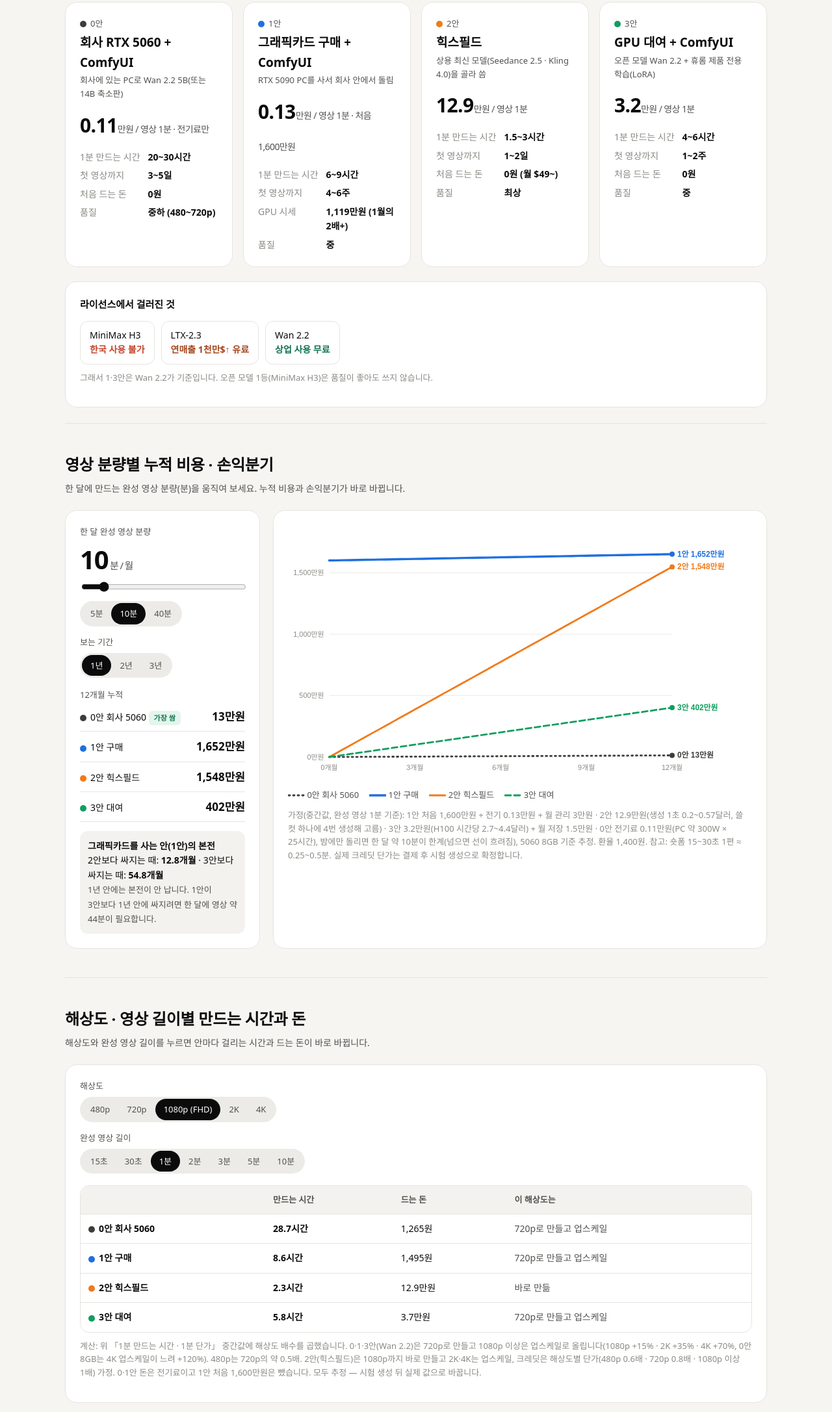
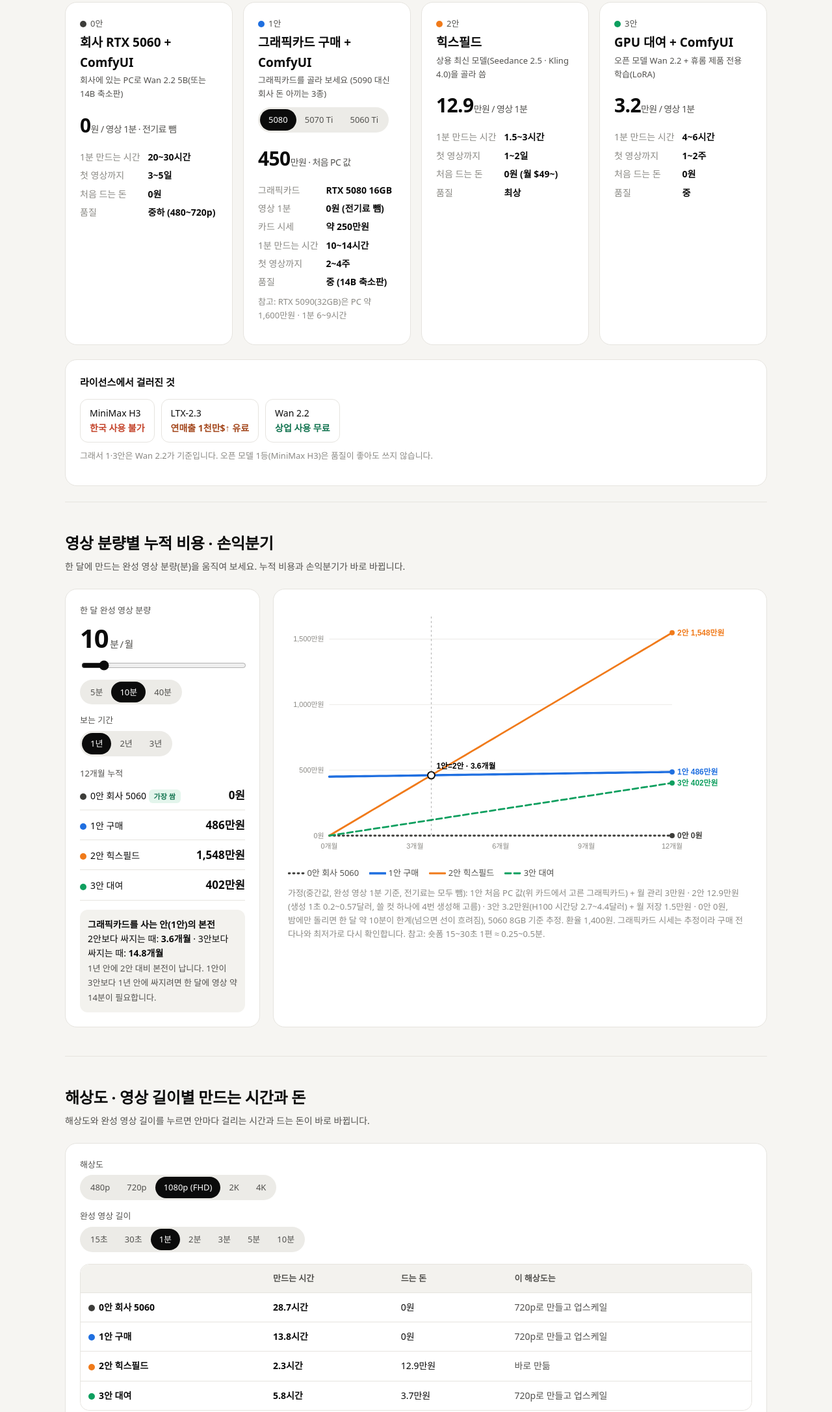
Before and after one commit to simjb23-oss/hurom-video-agent, a plain HTML site: page index.html in a window 1280 px wide. Shown: the part 335-2508 px from the top of the page at 65% size. Drawn offline with Linux system fonts and the light colour scheme; a web font is replaced by a local one.

Commit message:
1안 그래픽카드 3종 선택(5080·5070Ti·5060Ti), 전기료 제외

```diff
--- a/index.html
+++ b/index.html
@@ -91,12 +91,14 @@ footer{padding:30px 0 60px;color:var(--mute);font-size:12px}footer a{color:var(-
   <div class="card plan fade">
    <div class="tag"><span class="dot" style="background:var(--a0)"></span>0안</div><h3>회사 RTX 5060 + ComfyUI</h3>
    <div class="tag">회사에 있는 PC로 Wan 2.2 5B(또는 14B 축소판)</div>
-   <div class="big">0.11<small>만원 / 영상 1분 · 전기료만</small></div>
+   <div class="big">0<small>원 / 영상 1분 · 전기료 뺌</small></div>
    <dl class="kv"><dt>1분 만드는 시간</dt><dd>20~30시간</dd><dt>첫 영상까지</dt><dd>3~5일</dd><dt>처음 드는 돈</dt><dd>0원</dd><dt>품질</dt><dd>중하 (480~720p)</dd></dl></div>
   <div class="card plan fade"><div class="tag"><span class="dot" style="background:var(--a1)"></span>1안</div><h3>그래픽카드 구매 + ComfyUI</h3>
-   <div class="tag">RTX 5090 PC를 사서 회사 안에서 돌림</div>
-   <div class="big">0.13<small>만원 / 영상 1분 · 처음 1,600만원</small></div>
-   <dl class="kv"><dt>1분 만드는 시간</dt><dd>6~9시간</dd><dt>첫 영상까지</dt><dd>4~6주</dd><dt>GPU 시세</dt><dd>1,119만원 (1월의 2배+)</dd><dt>품질</dt><dd>중</dd></dl></div>
+   <div class="tag">그래픽카드를 골라 보세요 (5090 대신 회사 돈 아끼는 3종)</div>
+   <div class="seg" id="gpu" style="margin:10px 0 2px;flex-wrap:wrap"><button data-g="0" class="on">5080</button><button data-g="1">5070 Ti</button><button data-g="2">5060 Ti</button></div>
+   <div class="big"><span id="g1p">450</span><small>만원 · 처음 PC 값</small></div>
+   <dl class="kv"><dt>그래픽카드</dt><dd id="g1n">RTX 5080 16GB</dd><dt>영상 1분</dt><dd>0원 (전기료 뺌)</dd><dt>카드 시세</dt><dd id="g1c">약 250만원</dd><dt>1분 만드는 시간</dt><dd id="g1t">10~14시간</dd><dt>첫 영상까지</dt><dd>2~4주</dd><dt>품질</dt><dd id="g1q">중 (14B 축소판)</dd></dl>
+   <p class="note" style="margin-top:8px">참고: RTX 5090(32GB)은 PC 약 1,600만원 · 1분 6~9시간</p></div>
   <div class="card plan fade"><div class="tag"><span class="dot" style="background:var(--a2)"></span>2안</div><h3>힉스필드</h3>
    <div class="tag">상용 최신 모델(Seedance 2.5 · Kling 4.0)을 골라 씀</div>
    <div class="big">12.9<small>만원 / 영상 1분</small></div>
@@ -134,7 +136,7 @@ footer{padding:30px 0 60px;color:var(--mute);font-size:12px}footer a{color:var(-
   </div>
   <div class="card"><svg id="cc" class="chart" viewBox="0 0 720 400"></svg>
    <div class="legend"><span><svg width="26" height="8"><line x1="1" y1="4" x2="25" y2="4" stroke="#3d3d3a" stroke-width="2.8" stroke-dasharray="2 5" stroke-linecap="round"/></svg> 0안 회사 5060</span><span><svg width="26" height="8"><line x1="1" y1="4" x2="25" y2="4" stroke="#1f6fe0" stroke-width="3.4"  stroke-linecap="round"/></svg> 1안 구매</span><span><svg width="26" height="8"><line x1="1" y1="4" x2="25" y2="4" stroke="#f07a1a" stroke-width="2.8"  stroke-linecap="round"/></svg> 2안 힉스필드</span><span><svg width="26" height="8"><line x1="1" y1="4" x2="25" y2="4" stroke="#0e9f5f" stroke-width="2.8" stroke-dasharray="9 5" stroke-linecap="round"/></svg> 3안 대여</span></div>
-   <p class="note">가정(중간값, 완성 영상 1분 기준): 1안 처음 1,600만원 + 전기 0.13만원 + 월 관리 3만원 · 2안 12.9만원(생성 1초 0.2~0.57달러, 쓸 컷 하나에 4번 생성해 고름) · 3안 3.2만원(H100 시간당 2.7~4.4달러) + 월 저장 1.5만원 · 0안 전기료 0.11만원(PC 약 300W × 25시간), 밤에만 돌리면 한 달 약 10분이 한계(넘으면 선이 흐려짐), 5060 8GB 기준 추정. 환율 1,400원. 참고: 숏폼 15~30초 1편 ≈ 0.25~0.5분. 실제 크레딧 단가는 결제 후 시험 생성으로 확정합니다.</p></div>
+   <p class="note">가정(중간값, 완성 영상 1분 기준, 전기료는 모두 뺌): 1안 처음 PC 값(위 카드에서 고른 그래픽카드) + 월 관리 3만원 · 2안 12.9만원(생성 1초 0.2~0.57달러, 쓸 컷 하나에 4번 생성해 고름) · 3안 3.2만원(H100 시간당 2.7~4.4달러) + 월 저장 1.5만원 · 0안 0원, 밤에만 돌리면 한 달 약 10분이 한계(넘으면 선이 흐려짐), 5060 8GB 기준 추정. 환율 1,400원. 그래픽카드 시세는 추정이라 구매 전 다나와 최저가로 다시 확인합니다. 참고: 숏폼 15~30초 1편 ≈ 0.25~0.5분.</p></div>
  </div>
 </section>
 
@@ -147,7 +149,7 @@ footer{padding:30px 0 60px;color:var(--mute);font-size:12px}footer a{color:var(-
   <div style="font-size:13px;color:var(--sub);margin:14px 0 6px">완성 영상 길이</div>
   <div class="seg" id="ln"><button data-l="0.25">15초</button><button data-l="0.5">30초</button><button data-l="1" class="on">1분</button><button data-l="2">2분</button><button data-l="3">3분</button><button data-l="5">5분</button><button data-l="10">10분</button></div>
   <div class="tw" style="margin-top:18px"><table><thead><tr><th></th><th>만드는 시간</th><th>드는 돈</th><th>이 해상도는</th></tr></thead><tbody id="rt"></tbody></table></div>
-  <p class="note">계산: 위 「1분 만드는 시간 · 1분 단가」 중간값에 해상도 배수를 곱했습니다. 0·1·3안(Wan 2.2)은 720p로 만들고 1080p 이상은 업스케일로 올립니다(1080p +15% · 2K +35% · 4K +70%, 0안 8GB는 4K 업스케일이 느려 +120%). 480p는 720p의 약 0.5배. 2안(힉스필드)은 1080p까지 바로 만들고 2K·4K는 업스케일, 크레딧은 해상도별 단가(480p 0.6배 · 720p 0.8배 · 1080p 이상 1배) 가정. 0·1안 돈은 전기료이고 1안 처음 1,600만원은 뺐습니다. 모두 추정 — 시험 생성 뒤 실제 값으로 바꿉니다.</p>
+  <p class="note">계산: 위 「1분 만드는 시간 · 1분 단가」 중간값에 해상도 배수를 곱했습니다. 0·1·3안(Wan 2.2)은 720p로 만들고 1080p 이상은 업스케일로 올립니다(1080p +15% · 2K +35% · 4K +70%, 0안 8GB는 4K 업스케일이 느려 +120%). 480p는 720p의 약 0.5배. 2안(힉스필드)은 1080p까지 바로 만들고 2K·4K는 업스케일, 크레딧은 해상도별 단가(480p 0.6배 · 720p 0.8배 · 1080p 이상 1배) 가정. 0·1안은 전기료를 빼서 0원이고 1안 처음 PC 값은 뺐습니다. 1안 시간은 위 카드에서 고른 그래픽카드 기준입니다. 모두 추정 — 시험 생성 뒤 실제 값으로 바꿉니다.</p>
  </div>
 </section>
 
@@ -197,18 +199,18 @@ footer{padding:30px 0 60px;color:var(--mute);font-size:12px}footer a{color:var(-
  <p class="secsub">비용·시간·품질·쓰기 쉬움·보안·위험을 한 표에. 아래는 안마다 우리한테 좋은 점 3개와 약한 점 2개입니다.</p>
  <div class="tw"><table>
   <tr><th></th><th><span class="dot" style="background:var(--a0)"></span>0안 회사 5060</th><th><span class="dot" style="background:var(--a1)"></span>1안 구매</th><th><span class="dot" style="background:var(--a2)"></span>2안 힉스필드</th><th><span class="dot" style="background:var(--a3)"></span>3안 대여</th></tr>
-  <tr><td><b>처음 드는 돈</b></td><td>0원</td><td>약 1,500~1,700만원<br><span style="color:var(--mute);font-size:12px">RTX 5090 1,119만원 + 본체 400~600만원 추정</span></td><td>0원 (월 $49~129)</td><td>0원</td></tr>
-  <tr><td><b>완성 영상 1초</b></td><td>약 18원 (전기료)</td><td>약 22원 (전기료)</td><td>1,120~3,190원 (중간 2,160원)</td><td>350~700원 (중간 530원)</td></tr><tr><td><b>완성 영상 1분</b></td><td>약 0.11만원</td><td>약 0.13만원</td><td>6.7~19.2만원 (중간 12.9만원)</td><td>2.1~4.2만원 (중간 3.2만원)</td></tr>
-  <tr><td><b>1분 만드는 시간</b></td><td>20~30시간 (밤새 돌림)</td><td>6~9시간</td><td>1.5~3시간</td><td>4~6시간</td></tr>
-  <tr><td><b>첫 영상까지</b></td><td>3~5일 (설치·시험)</td><td>4~6주 (품의·구매·조립 + 설치)</td><td>1~2일</td><td>1~2주</td></tr>
+  <tr><td><b>처음 드는 돈</b></td><td>0원</td><td>약 <span class="g1p">450</span>만원<br><span style="color:var(--mute);font-size:12px"><span class="g1n">RTX 5080 16GB</span> 카드 + 본체 약 200만원 추정</span></td><td>0원 (월 $49~129)</td><td>0원</td></tr>
+  <tr><td><b>완성 영상 1초</b></td><td>0원 (전기료 뺌)</td><td>0원 (전기료 뺌)</td><td>1,120~3,190원 (중간 2,160원)</td><td>350~700원 (중간 530원)</td></tr><tr><td><b>완성 영상 1분</b></td><td>0원</td><td>0원</td><td>6.7~19.2만원 (중간 12.9만원)</td><td>2.1~4.2만원 (중간 3.2만원)</td></tr>
+  <tr><td><b>1분 만드는 시간</b></td><td>20~30시간 (밤새 돌림)</td><td><span class="g1t">10~14시간</span></td><td>1.5~3시간</td><td>4~6시간</td></tr>
+  <tr><td><b>첫 영상까지</b></td><td>3~5일 (설치·시험)</td><td>2~4주 (품의·구매·조립 + 설치)</td><td>1~2일</td><td>1~2주</td></tr>
   <tr><td><b>품질 상한</b></td><td>중하 (작은 모델 · 480~720p → 업스케일)</td><td>중 (오픈 모델)</td><td>최상 (상용 최신)</td><td>중 (1안과 같음)</td></tr>
   <tr><td><b>영업팀 쓰기</b></td><td>에이전트를 통해서만</td><td>에이전트를 통해서만</td><td>쉬움 — 웹 직접 + 에이전트</td><td>에이전트를 통해서만</td></tr>
   <tr><td><b>보안</b></td><td>회사 PC 안에서 끝남</td><td>회사 PC 안에서 끝남</td><td>제품 사진 외부 업로드</td><td>외부 GPU(쓰고 지움)</td></tr>
   <tr><td><b>위험</b></td><td>느림 · 그 PC를 오래 점유 · 메모리 8GB면 14B 어려움</td><td>시세 고점 · 고장·발열 · 모델 세대 교체</td><td>요금·크레딧 정책 변경</td><td>대여 가격 인상(9월 이력) · 켜고 끄기</td></tr>
  </table></div>
  <div class="cards c4" style="margin-top:18px">
-  <div class="card"><b><span class="dot" style="background:var(--a0)"></span>0안 회사 5060</b><div class="pc" style="margin-top:8px"><div><h4>좋은 점</h4><ul class="pros"><li>돈이 안 듦 (전기료만)</li><li>제품 사진이 회사 밖으로 안 나감</li><li>같은 ComfyUI라 나중에 대여·구매로 그대로 옮김</li></ul></div><div><h4>약한 점</h4><ul class="cons"><li>매우 느림 — 한 달 약 10분 분량이 한계(밤에만 돌릴 때)</li><li>제품 전용 학습(LoRA)은 메모리 부족으로 어려움</li></ul></div></div></div>
-  <div class="card"><b><span class="dot" style="background:var(--a1)"></span>1안 구매</b><div class="pc" style="margin-top:8px"><div><h4>좋은 점</h4><ul class="pros"><li>많이 만들수록 1분당 비용이 0원에 가까움</li><li>미공개 신제품 사진이 밖으로 안 나감</li><li>제품 전용 학습(LoRA) 마음껏 반복</li></ul></div><div><h4>약한 점</h4><ul class="cons"><li>처음 1,600만원 · 시세 고점</li><li>품질 상한 낮음, 고장·업데이트 직접</li></ul></div></div></div>
+  <div class="card"><b><span class="dot" style="background:var(--a0)"></span>0안 회사 5060</b><div class="pc" style="margin-top:8px"><div><h4>좋은 점</h4><ul class="pros"><li>돈이 안 듦</li><li>제품 사진이 회사 밖으로 안 나감</li><li>같은 ComfyUI라 나중에 대여·구매로 그대로 옮김</li></ul></div><div><h4>약한 점</h4><ul class="cons"><li>매우 느림 — 한 달 약 10분 분량이 한계(밤에만 돌릴 때)</li><li>제품 전용 학습(LoRA)은 메모리 부족으로 어려움</li></ul></div></div></div>
+  <div class="card"><b><span class="dot" style="background:var(--a1)"></span>1안 구매</b><div class="pc" style="margin-top:8px"><div><h4>좋은 점</h4><ul class="pros"><li>많이 만들수록 1분당 비용이 0원에 가까움</li><li>미공개 신제품 사진이 밖으로 안 나감</li><li>제품 전용 학습(LoRA) 마음껏 반복</li></ul></div><div><h4>약한 점</h4><ul class="cons"><li>처음 PC 값 · 그래픽카드 시세 고점</li><li>품질 상한 낮음, 고장·업데이트 직접</li></ul></div></div></div>
   <div class="card"><b><span class="dot" style="background:var(--a2)"></span>2안 힉스필드</b><div class="pc" style="margin-top:8px"><div><h4>좋은 점</h4><ul class="pros"><li>최고 품질 모델을 한 계정에서</li><li>영업팀이 웹에서 직접 · 광고 템플릿</li><li>오늘 시작, 새 모델 자동 추가</li></ul></div><div><h4>약한 점</h4><ul class="cons"><li>1분당 비용 가장 비쌈</li><li>사진 외부 업로드 · 요금 변경 위험</li></ul></div></div></div>
   <div class="card"><b><span class="dot" style="background:var(--a3)"></span>3안 대여</b><div class="pc" style="margin-top:8px"><div><h4>좋은 점</h4><ul class="pros"><li>1분당 비용 구독형보다 쌈</li><li>1안과 같은 환경을 큰돈 없이 시험</li><li>필요할 때만 H100으로 빠르게</li></ul></div><div><h4>약한 점</h4><ul class="cons"><li>품질 상한은 1안과 같음</li><li>서버 켜고 끄기 관리 필요</li></ul></div></div></div>
  </div>
@@ -250,8 +252,9 @@ RunPod 가격 — <a href="https://www.runpod.io/gpu-cloud/pricing">runpod.io</a
 <script>
 const C={0:'#3d3d3a',1:'#1f6fe0',2:'#f07a1a',3:'#0e9f5f'};const DASH={0:'2 5',1:'',2:'',3:'9 5'};const CAP0=10;
 let V=10,M=12;
-const f0=(v,m)=>0.11*v*m, f1=(v,m)=>1600+0.13*v*m+3*m, f2=(v,m)=>12.9*v*m, f3=(v,m)=>3.2*v*m+1.5*m;
-const won=x=>x>=10000?(x/10000).toFixed(x>=100000?0:1)+'억':Math.round(x).toLocaleString()+'만';
+let P1=450,H1=12;const GP=[["RTX 5080 16GB",250,450,"10~14시간",12,"중 (14B 축소판)"],["RTX 5070 Ti 16GB",180,370,"12~16시간",14,"중 (14B 축소판)"],["RTX 5060 Ti 16GB",100,280,"17~23시간",20,"중하~중 (5B · 14B 축소판)"]];
+const f0=(v,m)=>0, f1=(v,m)=>P1+3*m, f2=(v,m)=>12.9*v*m, f3=(v,m)=>3.2*v*m+1.5*m;
+const won=x=>x===0?'0':x>=10000?(x/10000).toFixed(x>=100000?0:1)+'억':Math.round(x).toLocaleString()+'만';
 function draw(){
  document.getElementById('v').textContent=V;
  const s=document.getElementById('cc'),W=720,H=400,L=64,R=124,T=20,B=40;
@@ -271,7 +274,7 @@ function draw(){
  const lb=lines.map(([k,f])=>({k,v:f(V,M),y:y(f(V,M))+4})).sort((p,q)=>p.y-q.y);
  for(let i=1;i<lb.length;i++) if(lb[i].y-lb[i-1].y<17) lb[i].y=lb[i-1].y+17;
  lb.forEach(l=>g+=`<text x="${x(M)+8}" y="${l.y}" font-size="12" font-weight="700" fill="${C[l.k]}">${l.k}안 ${won(l.v)}원</text>`);
- const b12=1600/((12.9-0.13)*V-3), b13=1600/(3.07*V-1.5);
+ const b12=P1/(12.9*V-3), b13=P1/(3.2*V-1.5);
  for(const [b,f,lab] of [[b12,f2,'1안=2안'],[b13,f3,'1안=3안']]) if(b>0&&b<=M){
   g+=`<line x1="${x(b)}" x2="${x(b)}" y1="${T}" y2="${H-B}" stroke="#0b0b0b" stroke-dasharray="3 4" opacity=".35"/><circle cx="${x(b)}" cy="${y(f(V,b))}" r="5.5" fill="#fff" stroke="#0b0b0b" stroke-width="2"/><text x="${x(b)+8}" y="${y(f(V,b))-10}" font-size="12" font-weight="700">${lab} · ${b.toFixed(1)}개월</text>`;}
  s.innerHTML=g;
@@ -281,7 +284,7 @@ function draw(){
  document.getElementById('tots').innerHTML=`<div style="font-size:13px;color:var(--sub)">${M}개월 누적</div>`+t.map(([k,n,c])=>`<div class="tot"><span><span class="dot" style="background:${C[k]}"></span>${n}${c===min?' <span class="chk done">가장 쌈</span>':''}${k===0&&over?' <span class="chk wait">한 달 약 '+CAP0+'분 넘음</span>':''}</span><b>${won(c)}원</b></div>`).join('');
  const be=document.getElementById('be');
  const fm=b=>b>0&&isFinite(b)?(b<=120?b.toFixed(1)+'개월':'10년 넘게'):'안 남';
- be.innerHTML=`<b>그래픽카드를 사는 안(1안)의 본전</b><br>2안보다 싸지는 때: <b>${fm(b12)}</b> · 3안보다 싸지는 때: <b>${fm(b13)}</b><br><span style="color:var(--sub);font-size:13px">${b12<=12?'1년 안에 2안 대비 본전이 납니다.':'1년 안에는 본전이 안 납니다.'} 1안이 3안보다 1년 안에 싸지려면 한 달에 영상 약 ${Math.ceil((1600/12+1.5)/3.07)}분이 필요합니다.</span>`;
+ be.innerHTML=`<b>그래픽카드를 사는 안(1안)의 본전</b><br>2안보다 싸지는 때: <b>${fm(b12)}</b> · 3안보다 싸지는 때: <b>${fm(b13)}</b><br><span style="color:var(--sub);font-size:13px">${b12<=12?'1년 안에 2안 대비 본전이 납니다.':'1년 안에는 본전이 안 납니다.'} 1안이 3안보다 1년 안에 싸지려면 한 달에 영상 약 ${Math.ceil((P1/12+4.5)/3.2)}분이 필요합니다.</span>`;
 }
 const r=document.getElementById('r');
 r.oninput=()=>{V=+r.value;document.querySelectorAll('#pre button').forEach(b=>b.classList.toggle('on',+b.dataset.v===V));draw()};
@@ -326,18 +329,23 @@ document.querySelectorAll('.fade').forEach(e=>io.observe(e));
 const secs=[...document.querySelectorAll('header[id],section[id]')],nl=document.querySelectorAll('nav a');
 addEventListener('scroll',()=>{let c=secs[0].id;secs.forEach(s=>{if(s.getBoundingClientRect().top<120)c=s.id});nl.forEach(a=>a.classList.toggle('on',a.getAttribute('href')=='#'+c))});
 
+document.querySelectorAll('#gpu button').forEach(b=>b.onclick=()=>{document.querySelectorAll('#gpu button').forEach(x=>x.classList.toggle('on',x===b));const g=GP[+b.dataset.g];P1=g[2];H1=g[4];
+ document.getElementById('g1p').textContent=g[2];document.getElementById('g1n').textContent=g[0];document.getElementById('g1c').textContent='약 '+g[1]+'만원';document.getElementById('g1t').textContent=g[3];document.getElementById('g1q').textContent=g[5];
+ document.querySelectorAll('.g1p').forEach(e=>e.textContent=g[2]);document.querySelectorAll('.g1n').forEach(e=>e.textContent=g[0]);document.querySelectorAll('.g1t').forEach(e=>e.textContent=g[3]);
+ draw();if(window.rRes)rRes();});
+
 // 해상도·길이 버튼
-(()=>{const P=[[0,'0안 회사 5060',25,0.11,'gen'],[1,'1안 구매',7.5,0.13,'gen'],[2,'2안 힉스필드',2.25,12.9,'api'],[3,'3안 대여',5,3.2,'gen']];
+(()=>{const P=[[0,'0안 회사 5060',25,0,'gen'],[1,'1안 구매',0,0,'gen'],[2,'2안 힉스필드',2.25,12.9,'api'],[3,'3안 대여',5,3.2,'gen']];
 const TF={gen:{480:.5,720:1,1080:1.15,'2k':1.35,'4k':1.7},api:{480:.7,720:.85,1080:1,'2k':1.2,'4k':1.45}};
 const CF={480:.6,720:.8,1080:1,'2k':1,'4k':1};
 let K='1080',Ln=1;
 const ht=h=>h<1?Math.round(h*60)+'분':h<48?(Math.round(h*10)/10)+'시간':(Math.round(h/24*10)/10)+'일 ('+Math.round(h)+'시간)';
-const mw=x=>x<1?Math.round(x*10000).toLocaleString()+'원':(Math.round(x*10)/10).toLocaleString()+'만원';
-function r(){let h='';for(const [i,n,t,c,ty] of P){let tf=TF[ty][K];if(i===0&&K==='4k')tf=2.2;
+const mw=x=>x===0?'0원':x<1?Math.round(x*10000).toLocaleString()+'원':(Math.round(x*10)/10).toLocaleString()+'만원';
+function r(){let h='';for(let [i,n,t,c,ty] of P){if(i===1)t=H1;let tf=TF[ty][K];if(i===0&&K==='4k')tf=2.2;
  const hr=t*tf*Ln,won=(ty==='api'?c*CF[K]:c*tf)*Ln;
  let nt=ty==='api'?(K==='2k'||K==='4k'?'1080p로 만들고 업스케일':'바로 만듦'):(K==='480'||K==='720'?'바로 만듦':'720p로 만들고 업스케일');
  h+=`<tr><td><span class="dot" style="background:${C[i]}"></span><b>${n}</b></td><td><b>${ht(hr)}</b></td><td>${mw(won)}</td><td style="color:var(--sub)">${nt}</td></tr>`;}
  document.getElementById('rt').innerHTML=h;}
 const bind=(id,f)=>document.querySelectorAll('#'+id+' button').forEach(b=>b.onclick=()=>{document.querySelectorAll('#'+id+' button').forEach(x=>x.classList.remove('on'));b.classList.add('on');f(b);r();});
-bind('rs',b=>K=b.dataset.k);bind('ln',b=>Ln=+b.dataset.l);r();})();
+bind('rs',b=>K=b.dataset.k);bind('ln',b=>Ln=+b.dataset.l);window.rRes=r;r();})();
 </script></body></html>
```
